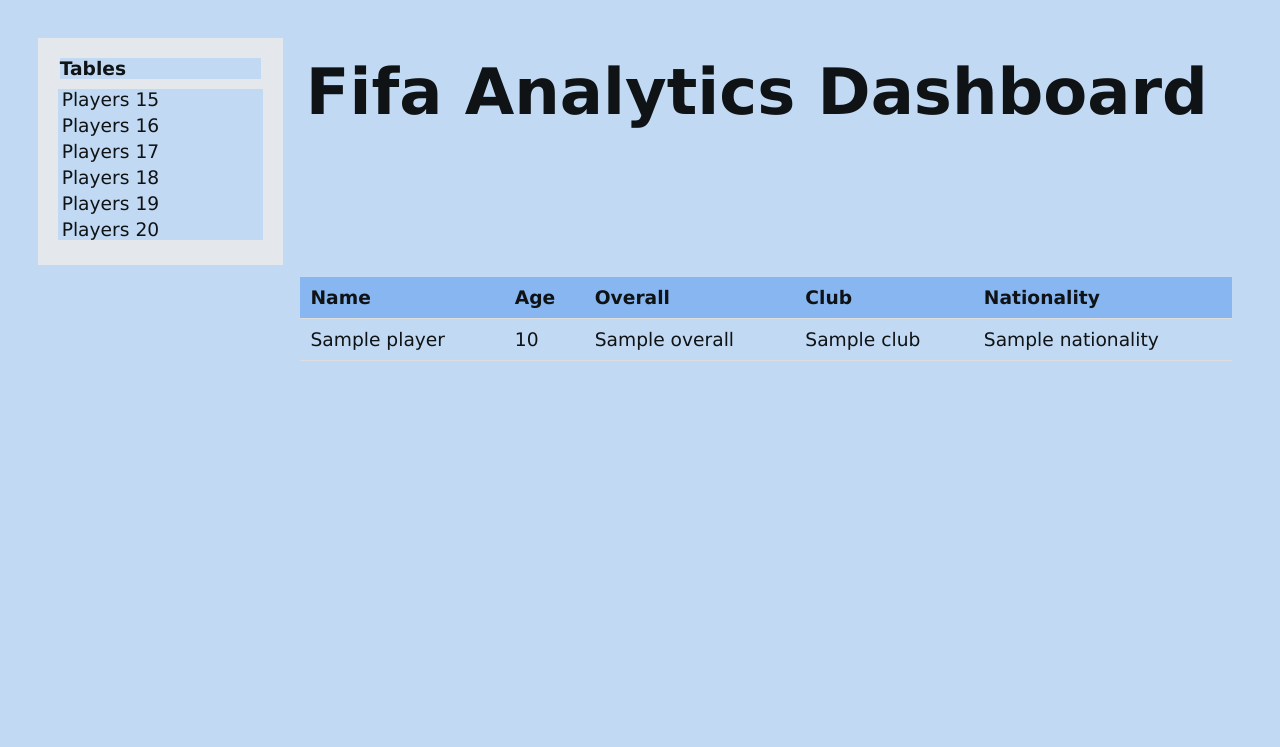
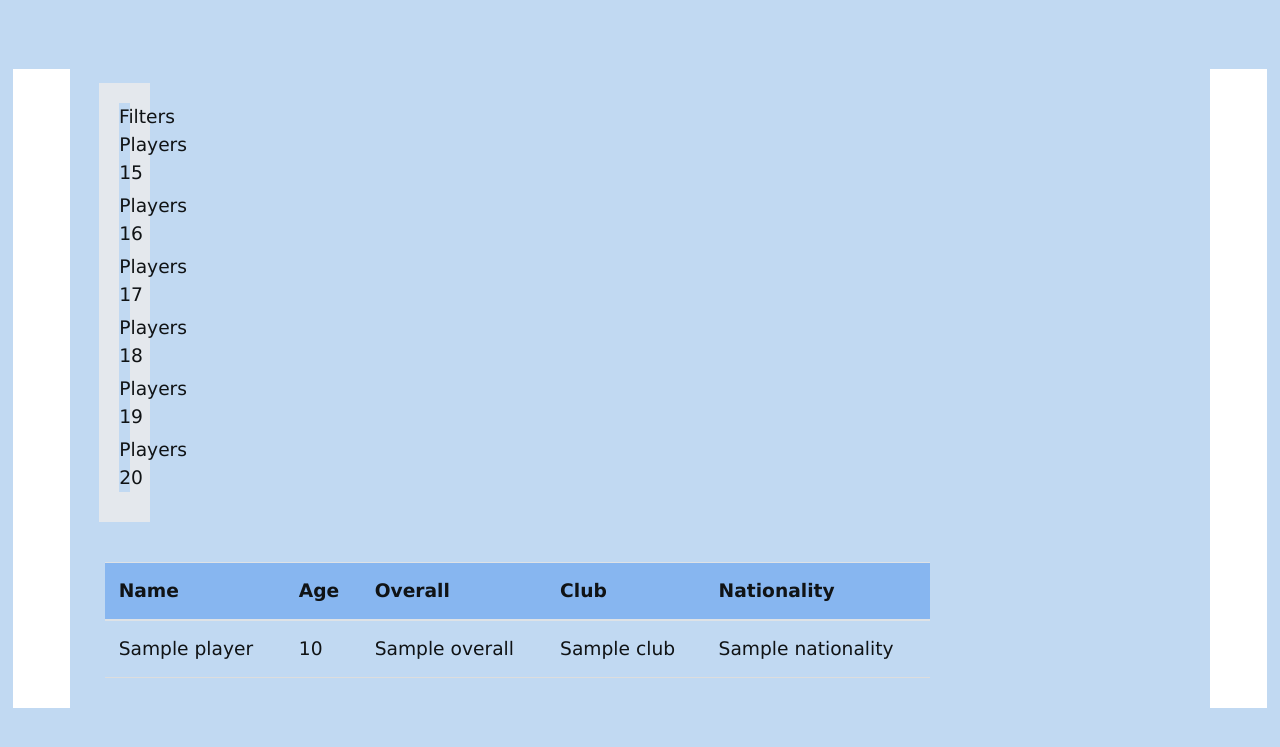
Before and after one commit to sumairrathore/Project_4, a Flask app: template templates/index.html in a window 1280 px wide. Shown: the top 747 px of the page. Run offline with Flask 3, Linux system fonts and the light colour scheme; the template is opened without the code that fills it: most values are stand-ins (such as "Sample title", 1, 10 or a date in 2020); some libraries are stand-ins or nearby versions.

Commit message:
olivia update

```diff
--- a/app.py
+++ b/app.py
@@ -2,7 +2,6 @@ from flask import Flask, render_template, request, jsonify
 from sqlalchemy import create_engine, inspect
 import pandas as pd
 import os
-import sqlite3
 
 app = Flask(__name__)
 
@@ -28,7 +27,6 @@ def index():
     # Create a SQLAlchemy engine to connect to the database
     engine = create_engine('sqlite:///data/db/database.db')
     # Query the required columns from all the tables
-    query = "SELECT long_name, age, overall, club, nationality FROM players_15 LIMIT 10"
     tables = ['players_15', 'players_16', 'players_17', 'players_18', 'players_19', 'players_20']
     # Fetch the results from each table and concatenate them
     players = []
--- a/static/js/logic.js
+++ b/static/js/logic.js
@@ -5,7 +5,7 @@ document.addEventListener('DOMContentLoaded', () => {
     filterLinks.forEach((link) => {
         link.addEventListener('click', (event) => {
             event.preventDefault(); // Prevent the default link behavior
-            const table = link.getAttribute('href'); // Get the table parameter from the link's href attribute
+            const table = link.getAttribute('href').substring(1); // Get the table parameter from the link's href attribute
             // Make an AJAX request to the server to get the table data
             fetch(`/data?table=${table}`).then((response) => response.json()).then((data) => {
                 // Clear the existing table rows
@@ -14,11 +14,17 @@ document.addEventListener('DOMContentLoaded', () => {
                 // Populate the table with the new data
                 data.forEach((player) => {
                     const row = document.createElement('tr');
-                    row.innerHTML = `<td>${player.long_name}</td><td>${player.age}</td><td>${player.overall}</td><td>${player.club}</td><td>${player.nationality}</td>`;
+                    row.innerHTML = `
+                        <td>${player.long_name}</td>
+                        <td>${player.age}</td>
+                        <td>${player.overall}</td>
+                        <td>${player.club}</td>
+                        <td>${player.nationality}</td>
+                    `;
                     tableBody.appendChild(row);
                 });
             }).catch((error) => {
-                console.error('Error:', error);
+                console.log('Error:', error);
             });
         });
     });
--- a/templates/index.html
+++ b/templates/index.html
@@ -1,33 +1,41 @@
 <!DOCTYPE html>
 <html>
     <head>
-        <meta charset="UTF-8"/>
-        <meta name="viewport" content="width=device-width, initial-scale=1.0"/>
-        <meta name="description" content="The dashboard will allow users to explore and analyze the data based on different filters, enabling them to gain insights and make data-driven decisions."/>
-        <meta name="keywords" content="Fifa, Analytics, Dashboard"/>
-        <meta name="author" content="xlivia"/>
-        <meta name="robots" content="index, follow"/>
-        <meta http-equiv="X-UA-Compatible" content="ie=edge"/>
+        <meta charset="UTF-8">
+        <meta name="viewport" content="width=device-width, initial-scale=1.0">
+        <meta name="description" content="The dashboard will allow users to explore and analyze the data based on different filters, enabling them to gain insights and make data-driven decisions.">
+        <meta name="keywords" content="Fifa, Analytics, Dashboard">
+        <meta name="author" content="xlivia">
+        <meta name="robots" content="index, follow">
+        <meta http-equiv="X-UA-Compatible" content="ie=edge">
         <title>UofT Data Analytics Bootcamp Project 3</title>
-        <link rel="stylesheet" type="text/css" href="{{ url_for('static', filename='css/style.css') }}"/>
-        <link rel="stylesheet" type="text/css" href="{{ url_for('static', filename='css/panel.css') }}"/>
+        <link rel="stylesheet" type="text/css" href="{{ url_for('static', filename='css/style.css') }}">
+        <link rel="stylesheet" type="text/css" href="{{ url_for('static', filename='css/panel.css') }}">
+        <link rel="stylesheet" href="https://maxcdn.bootstrapcdn.com/bootstrap/4.0.0/css/bootstrap.min.css">
+        <script src="https://code.jquery.com/jquery-3.2.1.slim.min.js"></script>
+        <script src="https://cdnjs.cloudflare.com/ajax/libs/popper.js/1.12.9/umd/popper.min.js"></script>
+        <script src="https://maxcdn.bootstrapcdn.com/bootstrap/4.0.0/js/bootstrap.min.js"></script>
     </head>
     <body>
-        <div class="panel">
-            <h2>Tables</h2>
-            <ul>
-                <li><a href="{{ url_for('index', table='players_15') }}">Players 15</a></li>
-                <li><a href="{{ url_for('index', table='players_16') }}">Players 16</a></li>
-                <li><a href="{{ url_for('index', table='players_17') }}">Players 17</a></li>
-                <li><a href="{{ url_for('index', table='players_18') }}">Players 18</a></li>
-                <li><a href="{{ url_for('index', table='players_19') }}">Players 19</a></li>
-                <li><a href="{{ url_for('index', table='players_20') }}">Players 20</a></li>
-                <!-- <li><a href="{{ url_for('index', table='teams_and_leagues') }}">Teams and Leagues</a></li> -->
+        <div class="container mt-5">
+            <div class="row">
+                <div class="col-lg-3">
+                    <div class="panel panel-default">
+                        <div class="panel-heading">Filters</div>
+                        <div class="panel-body">
+                            <ul class="list-unstyled">
+                                <li><a href="#players_15">Players 15</a></li>
+                                <li><a href="#players_16">Players 16</a></li>
+                                <li><a href="#players_17">Players 17</a></li>
+                                <li><a href="#players_18">Players 18</a></li>
+                                <li><a href="#players_19">Players 19</a></li>
+                                <li><a href="#players_20">Players 20</a></li>
                             </ul>
                         </div>
-        <div class="content">
-            <h1>Fifa Analytics Dashboard</h1>
-            <table>
+                    </div>
+                </div>
+                <div class="col-lg-9">
+                    <table class="table table-striped">
                         <thead>
                             <tr>
                                 <th>Name</th>
@@ -50,6 +58,8 @@
                         </tbody>
                     </table>
                 </div>
+            </div>
+        </div>
         <script src="{{ url_for('static', filename='js/logic.js') }}"></script>
     </body>
 </html>
```
Lines whose indentation alone changed are shown as unchanged.
